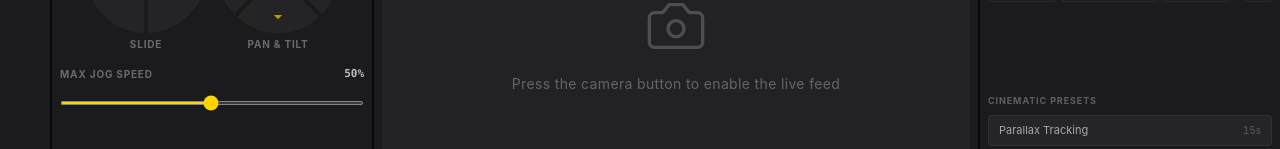
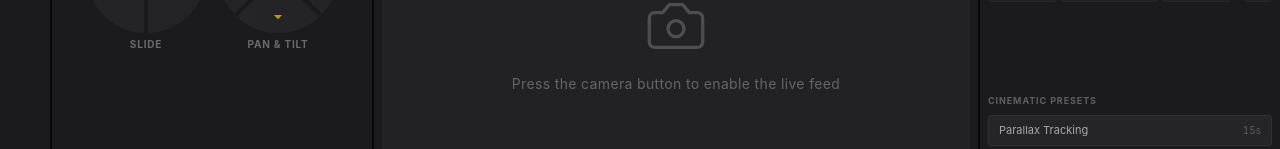
Before and after one commit to adamzhang06/AXI6-cinema-robotics, a React (Vite) app in the folder frontend/: page / in a window 1280 px wide. Shown: the part 187-336 px from the top of the page. Built offline with nearby package versions, Linux system fonts and the light colour scheme; no server answers.

Commit message:
removed jog speed slider

```diff
--- a/frontend/src/App.jsx
+++ b/frontend/src/App.jsx
@@ -168,10 +168,9 @@ function JogHome() {
 
 function LeftSidebar({ sendMessage, isExecuting, operationMode, onSetMode }) {
   const jogDisabled = isExecuting || operationMode !== "trajectory";
-  const [jogSpeed, setJogSpeed] = useState(50); // 1–100 %
 
   const startJog = (axis, direction) =>
-    sendMessage({ command: "start_jog", axis, direction, power: (jogSpeed / 100) * 0.1 });
+    sendMessage({ command: "start_jog", axis, direction });
   const stopJog = (axis) => sendMessage({ command: "stop_jog", axis });
 
   return (
@@ -291,27 +290,6 @@ function LeftSidebar({ sendMessage, isExecuting, operationMode, onSetMode }) {
           </div>
           <span className="ctrl-label mt-1 block">Pan &amp; Tilt</span>
         </div>
-      </div>
-
-      {/* ── Jog Speed ──────────────────────────────────────────── */}
-      <div className="mt-[14px]">
-        <div className="flex items-center justify-between mb-1">
-          <span className="ctrl-label">Max Jog Speed</span>
-          <span
-            className="text-[11px] font-semibold text-white/70"
-            style={{ fontFamily: "var(--font-mono)" }}
-          >
-            {jogSpeed}%
-          </span>
-        </div>
-        <input
-          type="range"
-          min="1"
-          max="100"
-          value={jogSpeed}
-          onChange={(e) => setJogSpeed(Number(e.target.value))}
-          className="w-full h-1 cursor-pointer accent-[#FFD500]"
-        />
       </div>
 
       {/* ── Dynamic settings area (context-dependent) ─────────── */}
```
Also changed, not shown: 1 other file (tests, documents, lock files or other folders).
